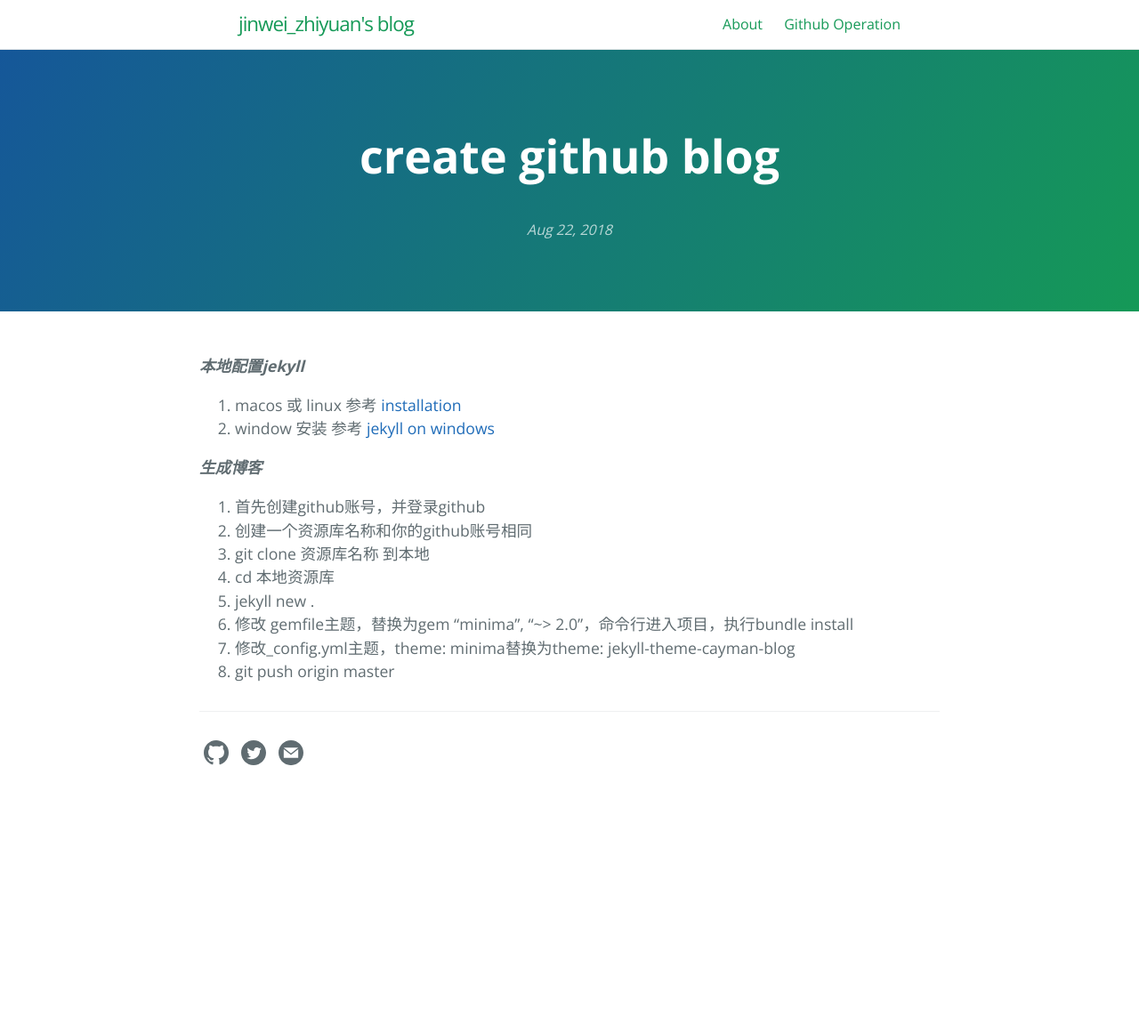
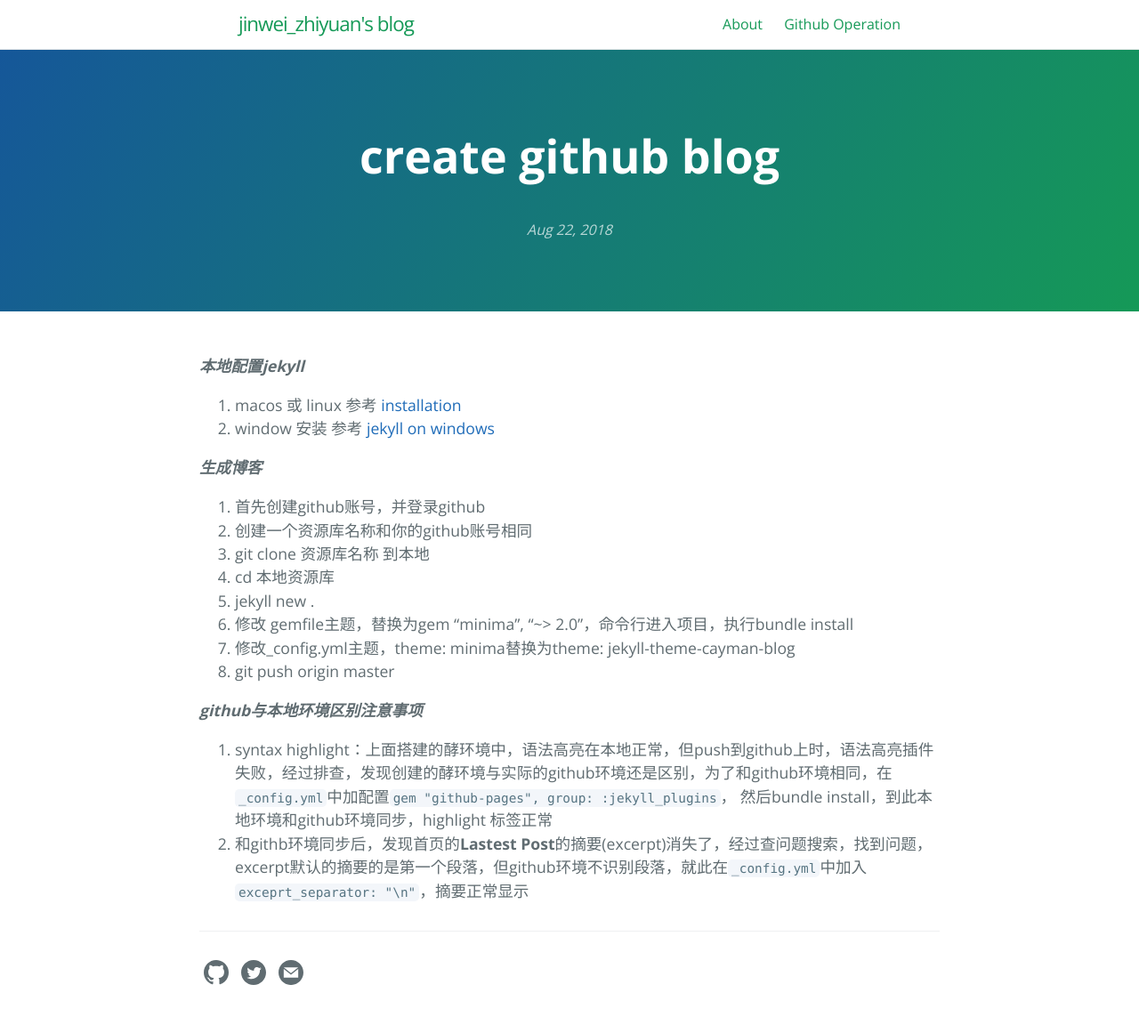
Before and after one commit to jinweizhiyuan/jinweizhiyuan.github.io, a Jekyll site: the page built from _posts/2018-08-22-create-github-blog.markdown, in a window 1280 px wide. Shown: the whole page at 89% size. Built offline with Jekyll 4.4.1, drawn with Linux system fonts in a browser that asks for light colours; comment, search, counter and statistics services are not loaded; before the commit the page ends 914 px from its top, so only the background shows below that.

Commit message:
修改create github page

```diff
--- a/_posts/2018-08-22-create-github-blog.markdown
+++ b/_posts/2018-08-22-create-github-blog.markdown
@@ -18,3 +18,7 @@ categories: [github]
 6. 修改 gemfile主题，替换为gem "minima", "~> 2.0"，命令行进入项目，执行bundle install
 7. 修改_config.yml主题，theme: minima替换为theme: jekyll-theme-cayman-blog
 8. git push origin master
+
+***github与本地环境区别注意事项***
+1. syntax highlight：上面搭建的酵环境中，语法高亮在本地正常，但push到github上时，语法高亮插件失败，经过排查，发现创建的酵环境与实际的github环境还是区别，为了和github环境相同，在`_config.yml`中加配置`gem "github-pages", group: :jekyll_plugins`， 然后bundle install，到此本地环境和github环境同步，highlight 标签正常
+2. 和githb环境同步后，发现首页的**Lastest Post**的摘要(excerpt)消失了，经过查问题搜索，找到问题，excerpt默认的摘要的是第一个段落，但github环境不识别段落，就此在`_config.yml`中加入`exceprt_separator: "\n"`，摘要正常显示
```
